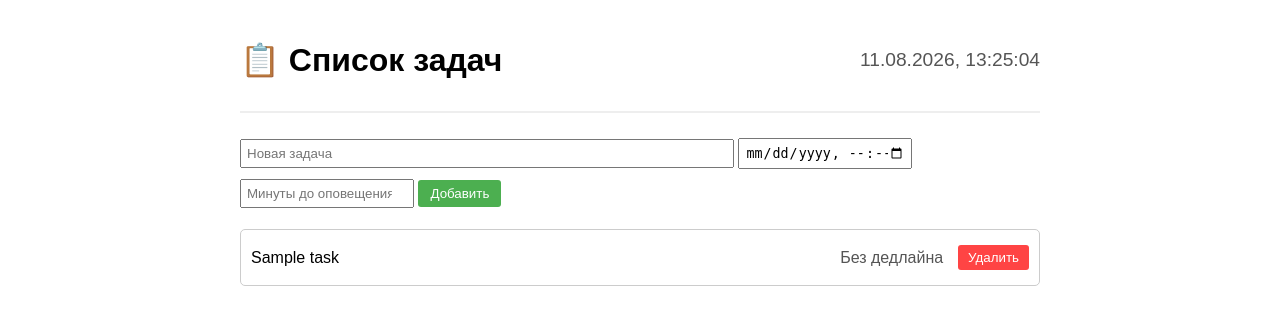
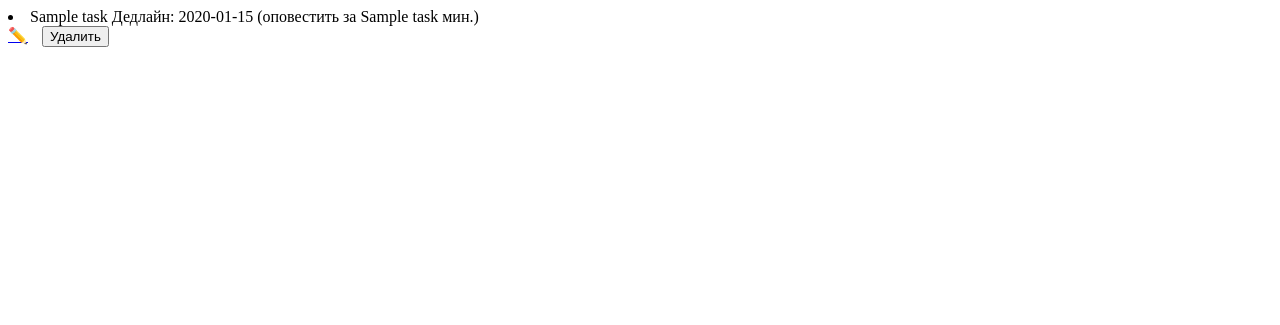
Before and after one commit to ecstase-art/todo-app, a Flask app: template templates/index.html in a window 1280 px wide. Shown: the top 325 px of the page. Run offline with Flask 3, Linux system fonts and the light colour scheme; the template is opened without the code that fills it: most values are stand-ins (such as "Sample title", 1, 10 or a date in 2020); some libraries are stand-ins or nearby versions.

Commit message:
Добавлено редактирование задач

```diff
--- a/app.py
+++ b/app.py
@@ -4,38 +4,24 @@ import os
 from datetime import datetime, timedelta
 import time
 
-# Небольшая задержка для локального запуска, чтобы БД успела подняться
 time.sleep(5)
 
 app = Flask(__name__)
 
 def get_db_connection():
-    """
-    Подключение к базе данных.
-    Если переменная окружения DATABASE_URL задана — используем её (облако).
-    Иначе — подключаемся к локальному контейнеру 'db' (Docker Compose).
-    """
-    database_url = os.environ.get('DATABASE_URL')
-    if database_url:
-        # Подключение через URL (Cloud.ru или другой хостинг)
-        conn = psycopg2.connect(database_url)
-    else:
-        # Локальный запуск через Docker Compose
-        conn = psycopg2.connect(
-            host='db',
-            database='postgres',
-            user='postgres',
-            password='postgres'
-        )
+    conn = psycopg2.connect(
+        host='db',
+        database='postgres',
+        user='postgres',
+        password='postgres'
+    )
     return conn
 
 @app.route('/', methods=['GET', 'POST'])
 def index():
     conn = get_db_connection()
     cur = conn.cursor()
-
     if request.method == 'POST':
-        # Обработка удаления задачи
         if 'delete_id' in request.form:
             delete_id = request.form['delete_id']
             cur.execute('DELETE FROM tasks WHERE id = %s', (delete_id,))
@@ -43,37 +29,32 @@ def index():
             cur.close()
             conn.close()
             return redirect(url_for('index'))
+        else:
+            task = request.form['task']
+            deadline_str = request.form.get('deadline')
+            if deadline_str == '':
+                deadline = None
+            else:
+                deadline = datetime.strptime(deadline_str, '%Y-%m-%dT%H:%M')
+            notify_minutes_str = request.form.get('notify_minutes')
+            if notify_minutes_str == '' or notify_minutes_str is None:
+                notify_minutes = 0
+            else:
+                notify_minutes = int(notify_minutes_str)
+            cur.execute(
+                'INSERT INTO tasks (description, deadline, notify_minutes) VALUES (%s, %s, %s)',
+                (task, deadline, notify_minutes)
+            )
+            conn.commit()
+            cur.close()
+            conn.close()
+            return redirect(url_for('index'))
 
-        # Обработка добавления новой задачи
-        task = request.form['task']
-        deadline_str = request.form.get('deadline')
-        if deadline_str == '':
-            deadline = None
-        else:
-            deadline = datetime.strptime(deadline_str, '%Y-%m-%dT%H:%M')
-
-        notify_minutes_str = request.form.get('notify_minutes')
-        if notify_minutes_str == '' or notify_minutes_str is None:
-            notify_minutes = 0
-        else:
-            notify_minutes = int(notify_minutes_str)
-
-        cur.execute(
-            'INSERT INTO tasks (description, deadline, notify_minutes) VALUES (%s, %s, %s)',
-            (task, deadline, notify_minutes)
-        )
-        conn.commit()
-        cur.close()
-        conn.close()
-        return redirect(url_for('index'))
-
-    # GET-запрос — показываем список задач
     cur.execute('SELECT id, description, deadline, notify_minutes FROM tasks ORDER BY id DESC')
     tasks = cur.fetchall()
     cur.close()
     conn.close()
 
-    # Подсветка задач, у которых прошло время оповещения
     now = datetime.now()
     highlighted_tasks = []
     for task in tasks:
@@ -87,5 +68,43 @@ def index():
 
     return render_template('index.html', tasks=highlighted_tasks)
 
+# ---- НОВЫЙ МАРШРУТ: показать форму редактирования ----
+@app.route('/edit/<int:task_id>', methods=['GET'])
+def edit_task(task_id):
+    conn = get_db_connection()
+    cur = conn.cursor()
+    cur.execute('SELECT id, description, deadline, notify_minutes FROM tasks WHERE id = %s', (task_id,))
+    task = cur.fetchone()
+    cur.close()
+    conn.close()
+    if task is None:
+        return redirect(url_for('index'))
+    return render_template('edit.html', task=task)
+
+# ---- НОВЫЙ МАРШРУТ: обновить задачу ----
+@app.route('/edit/<int:task_id>', methods=['POST'])
+def update_task(task_id):
+    task = request.form['task']
+    deadline_str = request.form.get('deadline')
+    if deadline_str == '':
+        deadline = None
+    else:
+        deadline = datetime.strptime(deadline_str, '%Y-%m-%dT%H:%M')
+    notify_minutes_str = request.form.get('notify_minutes')
+    if notify_minutes_str == '' or notify_minutes_str is None:
+        notify_minutes = 0
+    else:
+        notify_minutes = int(notify_minutes_str)
+    conn = get_db_connection()
+    cur = conn.cursor()
+    cur.execute(
+        'UPDATE tasks SET description = %s, deadline = %s, notify_minutes = %s WHERE id = %s',
+        (task, deadline, notify_minutes, task_id)
+    )
+    conn.commit()
+    cur.close()
+    conn.close()
+    return redirect(url_for('index'))
+
 if __name__ == '__main__':
     app.run(host='0.0.0.0', port=5000, debug=False)
--- a/templates/index.html
+++ b/templates/index.html
@@ -1,96 +1,3 @@
-<!DOCTYPE html>
-<html>
-<head>
-    <meta charset="UTF-8">
-    <title>Мои задачи</title>
-    <style>
-        body {
-            font-family: Arial, sans-serif;
-            max-width: 800px;
-            margin: 20px auto;
-            padding: 0 20px;
-        }
-        .header {
-            display: flex;
-            justify-content: space-between;
-            align-items: center;
-            border-bottom: 2px solid #eee;
-            padding-bottom: 10px;
-            margin-bottom: 20px;
-        }
-        #current-time {
-            font-size: 1.2em;
-            color: #555;
-        }
-        .task-item {
-            margin: 10px 0;
-            padding: 10px;
-            border: 1px solid #ccc;
-            border-radius: 5px;
-            display: flex;
-            justify-content: space-between;
-            align-items: center;
-        }
-        .task-text {
-            flex: 1;
-        }
-        .task-deadline {
-            margin: 0 15px;
-            color: #555;
-        }
-        .highlight {
-            background-color: #ffcccc;
-            border-color: #ff0000;
-        }
-        .delete-btn {
-            background-color: #ff4444;
-            color: white;
-            border: none;
-            border-radius: 3px;
-            padding: 5px 10px;
-            cursor: pointer;
-        }
-        .delete-btn:hover {
-            background-color: #cc0000;
-        }
-        form input, form button {
-            margin: 5px 0;
-            padding: 5px;
-        }
-        form input[type="text"] {
-            width: 60%;
-        }
-        form input[type="datetime-local"], form input[type="number"] {
-            width: 20%;
-        }
-        form button {
-            background-color: #4CAF50;
-            color: white;
-            border: none;
-            border-radius: 3px;
-            padding: 6px 12px;
-            cursor: pointer;
-        }
-        form button:hover {
-            background-color: #45a049;
-        }
-    </style>
-</head>
-<body>
-    <div class="header">
-        <h1>📋 Список задач</h1>
-        <div id="current-time"></div>
-    </div>
-
-    <form method="POST">
-        <input type="text" name="task" placeholder="Новая задача" required>
-        <input type="datetime-local" name="deadline" placeholder="Дедлайн">
-        <input type="number" name="notify_minutes" placeholder="Минуты до оповещения" min="0">
-        <button type="submit">Добавить</button>
-    </form>
-
-    <ul style="list-style: none; padding: 0;">
-        {% for task in tasks %}
 <li class="task-item {% if task[4] %}highlight{% endif %}">
     <span class="task-text">{{ task[1] }}</span>
     <span class="task-deadline">
@@ -103,29 +10,11 @@
             Без дедлайна
         {% endif %}
     </span>
+    <div>
+        <a href="{{ url_for('edit_task', task_id=task[0]) }}" style="margin-right: 10px;">✏️</a>
         <form method="POST" style="display: inline;">
             <input type="hidden" name="delete_id" value="{{ task[0] }}">
             <button type="submit" class="delete-btn">Удалить</button>
         </form>
+    </div>
 </li>
-        {% endfor %}
-    </ul>
-
-    <script>
-        function updateTime() {
-            const now = new Date();
-            const options = {
-                day: '2-digit',
-                month: '2-digit',
-                year: 'numeric',
-                hour: '2-digit',
-                minute: '2-digit',
-                second: '2-digit'
-            };
-            document.getElementById('current-time').textContent = now.toLocaleDateString('ru-RU', options);
-        }
-        updateTime();
-        setInterval(updateTime, 1000);
-    </script>
-</body>
-</html>
```
Also changed, not shown: templates/edit.html (added, +62 -0 lines). Lines whose indentation alone changed are shown as unchanged.
